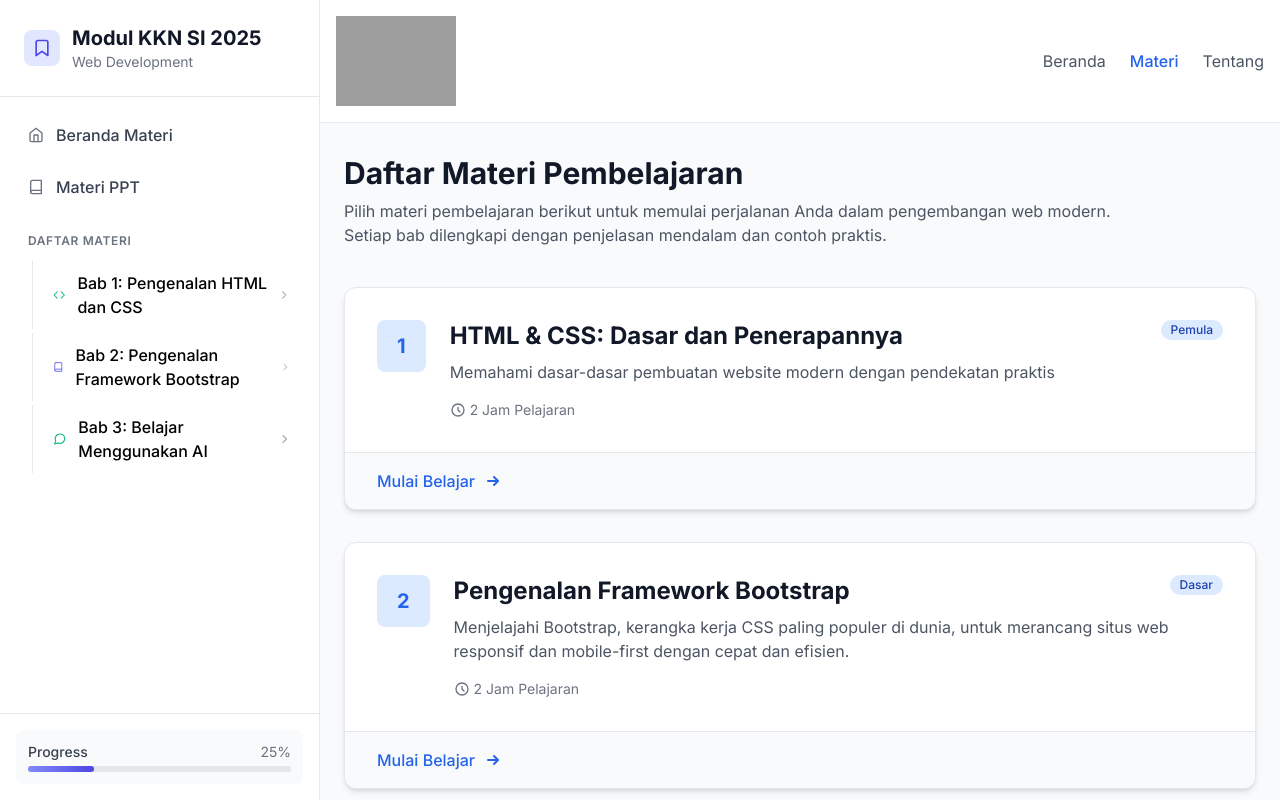
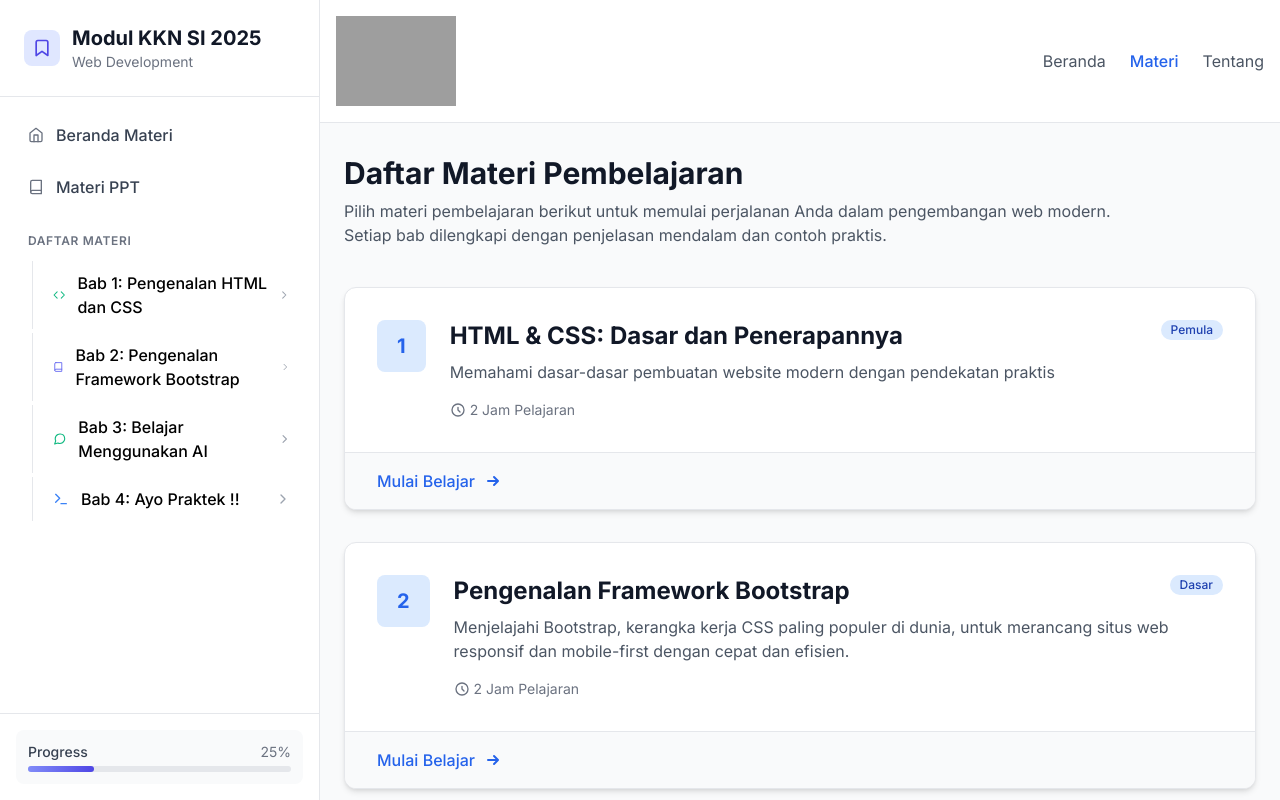
Before and after one commit to Ga2ng/kkn-modul-web, a Next.js app: page /materi in a window 1280 px wide. Built offline with nearby package versions, Linux system fonts and the light colour scheme; grey boxes are pictures that could not be loaded.

Commit message:
add navbar modul 4

```diff
--- a/src/app/materi/layout.tsx
+++ b/src/app/materi/layout.tsx
@@ -12,6 +12,7 @@ import {
   FiBookmark,
   FiFileText,
   FiMessageCircle,
+  FiTerminal,
 } from "react-icons/fi";
 import { BsCircleFill } from "react-icons/bs";
 import { usePathname } from "next/navigation";
@@ -106,11 +107,19 @@ export default function MateriLayout({
         { title: "AI = Ancaman atau Peluang?", slug: "ai-ancaman-atau-peluang" },
         { title: "Dasar-Dasar Masih Tetap Penting", slug: "dasar-dasar-masih-tetap-penting" },
         { title: "Kesimpulan Belajar Menggunakan AI", slug: "kesimpulan-belajar-menggunakan-ai" },
-
-
-
       ],
     },
+    {
+      id: 4,
+      slug: "praktek",
+      title: "Ayo Praktek !!",
+      icon: <FiTerminal className="text-blue-500" />,
+      subItems: [
+        { title: "Praktek HTML", slug: "praktek-html" },
+        { title: "Praktek CSS", slug: "praktek-css" },
+        { title: "Praktek Bootstrap", slug: "praktek-bootstrap" },
+      ],
+    }
   ];
 
   return (
--- a/src/app/materi/page.tsx
+++ b/src/app/materi/page.tsx
@@ -17,6 +17,22 @@ export default function MateriIndex() {
       deskripsi: "Menjelajahi Bootstrap, kerangka kerja CSS paling populer di dunia, untuk merancang situs web responsif dan mobile-first dengan cepat dan efisien.",
       durasi: "2 Jam Pelajaran",
       level: "Dasar"
+    },
+    {
+      id: 3,
+      slug: "belajar-menggunakan-ai",
+      judul: "Belajar Menggunakan AI",
+      deskripsi: "Mengenal AI dan bagaimana AI dapat membantu dalam pengembangan web",
+      durasi: "3 Jam Pelajaran",
+      level: "Menengah"
+    },
+    {
+      id: 4,
+      slug: "praktek",
+      judul: "Ayo Praktek !!",
+      deskripsi: "Latihan praktek untuk memperkuat pemahaman Anda tentang materi yang telah dipelajari",
+      durasi: "2 Jam Pelajaran",
+      level: "Pemula"
     },
     // {
     //   id: 3,
```
